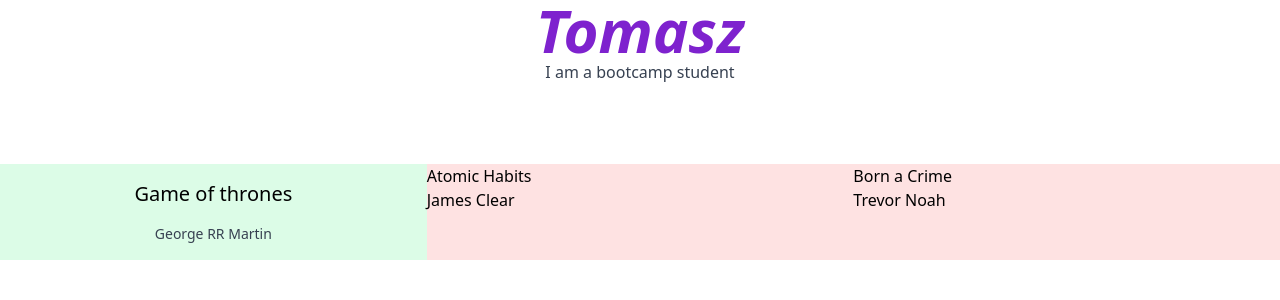
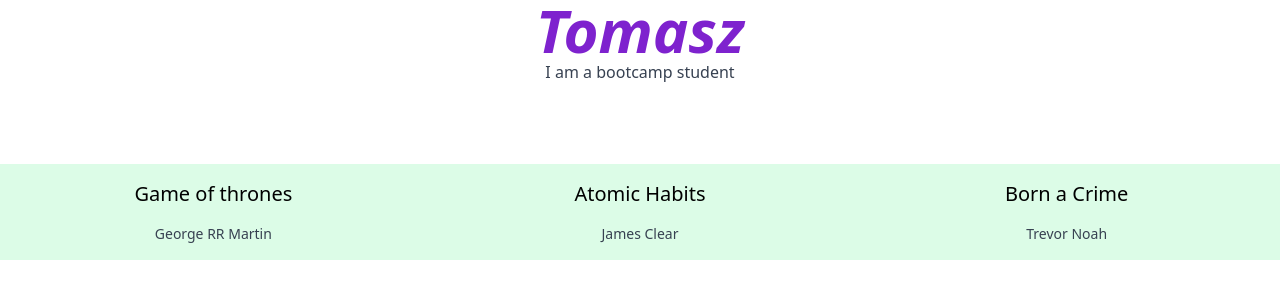
Before and after one commit to TomaszSarmata/quick-revision, a Next.js app: page / in a window 1280 px wide. Shown: the top 300 px of the page. Built offline with nearby package versions, Linux system fonts and the light colour scheme.

Commit message:
Created a BookItem component to use in the BookGrid index.js

```diff
--- /dev/null
+++ b/components/home/book-grid/book-item.js
@@ -0,0 +1,11 @@
+export default function BookItem({ title, author }) {
+  return (
+    <div>
+      {" "}
+      <div id="book1" className="bg-green-100 p-4">
+        <p className="title mb-4 text-center text-xl font-medium">{title}</p>
+        <p className="author text-sm text-gray-700 text-center">{author}</p>
+      </div>
+    </div>
+  );
+}
--- a/components/home/book-grid/index.js
+++ b/components/home/book-grid/index.js
@@ -1,25 +1,12 @@
+import BookItem from "./book-item";
+
 export default function BookGrid() {
   return (
     <div>
       <div id="book-grid" className="mt-20 grid grid-cols-3 w-full bg-red-100">
-        <div id="book1" className="bg-green-100 p-4">
-          <p className="title mb-4 text-center text-xl font-medium">
-            Game of thrones
-          </p>
-          <p className="author text-sm text-gray-700 text-center">
-            George RR Martin
-          </p>
-        </div>
-
-        <div id="book2">
-          <p className="title">Atomic Habits</p>
-          <p className="author">James Clear</p>
-        </div>
-
-        <div id="book3">
-          <p className="title">Born a Crime</p>
-          <p className="author">Trevor Noah</p>
-        </div>
+        <BookItem title="Game of thrones" author="George RR Martin"></BookItem>
+        <BookItem title="Atomic Habits" author="James Clear"></BookItem>
+        <BookItem title="Born a Crime" author="Trevor Noah"></BookItem>
       </div>
     </div>
   );
```
